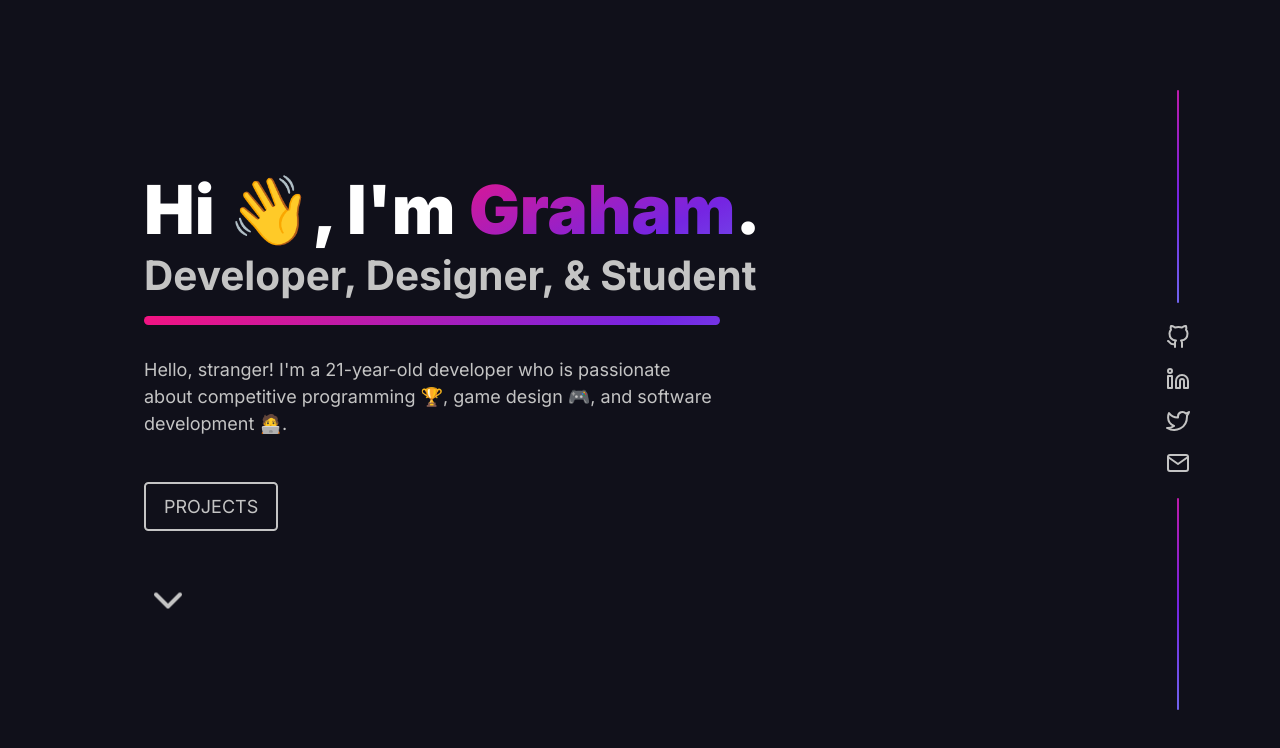
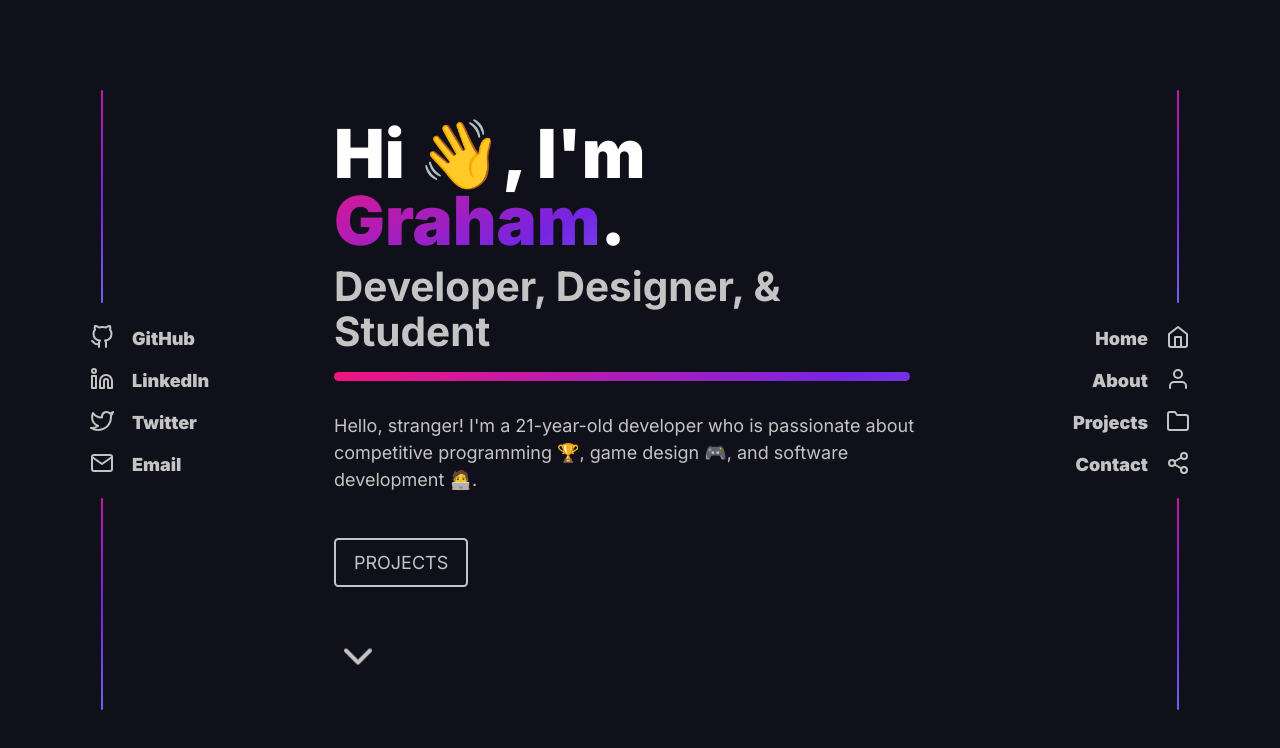
Before and after one commit to grahamcracker1234/portfolio-site, a Next.js app: page / in a window 1280 px wide. Shown: the top 748 px of the page. Built offline with nearby package versions, Linux system fonts and the light colour scheme.

Commit message:
better mobile accessibility

```diff
--- a/components/header.js
+++ b/components/header.js
@@ -16,13 +16,13 @@ function getAge(dateString) {
 
 export default function Header() {
   return (
-    <section className="lg:max-w-6xl container mx-auto lg:px-32 md:px-16 sm:px-8 xs:px-4 px-2 h-screen flex flex-col justify-center">
-      <h1 className="text-white font-black md:text-6xl sm:text-5xl xs:text-4xl text-3xl mb-2">
+    <section id="home" className="lg:max-w-xl lg:ml-auto min-[950px]:ml-40 min-[900px]:ml-30 min-[850px]:ml-20 md:ml-10 sm:max-w-md w-full mx-auto sm:px-4 xs:px-8 px-4 h-screen flex flex-col justify-center">
+      <h1 className="text-white font-black lg:text-6xl sm:text-5xl xs:text-4xl text-3xl mb-2">
         Hi 👋, I&apos;m <span className={`${utilsStyles.gradient} bg-clip-text `}>Graham</span>.
       </h1>
-      <h2 className="text-gray font-bold lg:text-4xl md:text-2xl sm:text-xl text-lg lg:mb-4 md:mb-3 mb-2">Developer, Designer, & Student</h2>
-      <hr className={`${utilsStyles.gradient} h-2 md:max-w-lg sm:max-w-md max-w-xs w-full mb-7 rounded`}/>
-      <p className="text-gray max-w-lg mb-10">Hello, stranger! I&apos;m a {getAge("2001/09/09")}-year-old developer who is passionate about competitive programming 🏆, game design 🎮, and software development 🧑‍💻.</p>
+      <h2 className="text-gray font-bold lg:text-4xl sm:text-xl text-lg lg:mb-4 mb-2">Developer, Designer, & Student</h2>
+      <hr className={`${utilsStyles.gradient} h-2 lg:max-w-lg sm:max-w-md max-w-xs w-full mb-7 rounded`}/>
+      <p className="text-gray lg:max-w-xl sm:max-w-lg max-w-md mb-10">Hello, stranger! I&apos;m a {getAge("2001/09/09")}-year-old developer who is passionate about competitive programming 🏆, game design 🎮, and software development 🧑‍💻.</p>
       <button className={utilsStyles.button}>Projects</button>
       <Icon.ChevronDown className={`text-gray ${styles.arrow}`} size={48}/>
     </section>
--- a/components/layout.js
+++ /dev/null
@@ -1,69 +0,0 @@
-import Head from 'next/head';
-import Image from 'next/image';
-import styles from './layout.module.css';
-import utilStyles from '../styles/utils.module.css';
-import Link from 'next/link';
-
-const name = 'Graham B. Preston';
-export const siteTitle = 'Next.js Sample Website';
-
-export default function Layout({ children, home }) {
-  return (
-    <div className={styles.container}>
-      <Head>
-        <link rel="icon" href="/favicon.ico" />
-        <meta
-          name="description"
-          content="Learn how to build a personal website using Next.js"
-        />
-        <meta
-          property="og:image"
-          content={`https://og-image.vercel.app/${encodeURI(
-            siteTitle,
-          )}.png?theme=light&md=0&fontSize=75px&images=https%3A%2F%2Fassets.vercel.com%2Fimage%2Fupload%2Ffront%2Fassets%2Fdesign%2Fnextjs-black-logo.svg`}
-        />
-        <meta name="og:title" content={siteTitle} />
-        <meta name="twitter:card" content="summary_large_image" />
-      </Head>
-      <header className={styles.header}>
-        {home ? (
-          <>
-            <Image
-              priority
-              src="/images/profile.jpg"
-              className={utilStyles.borderCircle}
-              height={144}
-              width={144}
-              alt=""
-            />
-            <h1 className={utilStyles.heading2Xl}>{name}</h1>
-          </>
-        ) : (
-          <>
-            <Link href="/">
-              <Image
-                priority
-                src="/images/profile.jpg"
-                className={utilStyles.borderCircle}
-                height={108}
-                width={108}
-                alt=""
-              />
-            </Link>
-            <h2 className={utilStyles.headingLg}>
-              <Link href="/" className={utilStyles.colorInherit}>
-                {name}
-              </Link>
-            </h2>
-          </>
-        )}
-      </header>
-      <main>{children}</main>
-      {!home && (
-        <div className={styles.backToHome}>
-          <Link href="/">← Back to home</Link>
-        </div>
-      )}
-    </div>
-  );
-}
--- a/components/layout.module.css
+++ /dev/null
@@ -1,15 +0,0 @@
-.container {
-	max-width: 36rem;
-	padding: 0 1rem;
-	margin: 3rem auto 6rem;
-}
-
-.header {
-	display: flex;
-	flex-direction: column;
-	align-items: center;
-}
-
-.backToHome {
-	margin: 3rem 0 0;
-}
--- a/components/side-bars.js
+++ b/components/side-bars.js
@@ -1,30 +1,47 @@
 import utilsStyles from '../styles/utils.module.scss';
 import styles from './side-bars.module.scss';
 import * as Icon from 'react-feather';
+import Link from 'next/link';
 
 export default function SideBars() {
   return (
-    <ul className={`${styles.listPseudo} flex flex-col absolute right-20 bottom-20 top-20 text-gray invisible lg:visible items-center`}>
-      <li name="GitHub" className={`${styles.hover} py-2`}>
-        <a target="_blank" rel="noopener noreferrer" href="https://github.com/grahamcracker1234">
+    <>
+      <ul className={`${styles.listPseudo} ${styles.rightBar}`}>
+        <li>
+          <Link href="#home" name="Home" className={`${styles.hover} py-2 block`}><Icon.Home/></Link>
+        </li>
+        <li>
+          <Link href="#about" name="About" className={`${styles.hover} py-2 block`}><Icon.User/></Link>
+        </li>
+        <li>
+          <Link href="#projects" name="Projects" className={`${styles.hover} py-2 block`}><Icon.Folder/></Link>
+        </li>
+        <li>
+          <Link href="#contact" name="Contact" className={`${styles.hover} py-2 block`}><Icon.Share2/></Link>
+        </li>
+      </ul>
+      <ul className={`${styles.listPseudo} ${styles.leftBar}`}>
+        <li>
+          <a target="_blank" name="GitHub" rel="noopener noreferrer" href="https://github.com/grahamcracker1234" className={`${styles.hover} py-2 block`}>
             <Icon.GitHub/>
           </a>
         </li>
-      <li name="LinkedIn" className={`${styles.hover} py-2`}>
-        <a target="_blank" rel="noopener noreferrer" href="https://www.linkedin.com/in/grahampreston1234/">
+        <li>
+          <a target="_blank" name="LinkedIn" rel="noopener noreferrer" href="https://www.linkedin.com/in/grahampreston1234/" className={`${styles.hover} py-2 block`}>
             <Icon.Linkedin/>
           </a>
         </li>
-      <li name="Twitter" className={`${styles.hover} py-2`}>
-        <a target="_blank" rel="noopener noreferrer" href="https://twitter.com/grahamcracker9_/">
+        <li>
+          <a target="_blank" name="Twitter" rel="noopener noreferrer" href="https://twitter.com/grahamcracker9_/" className={`${styles.hover} py-2 block`}>
             <Icon.Twitter/>
           </a>
         </li>
-      <li name="Email" className={`${styles.hover} py-2`}>
-        <a target="_blank" rel="noopener noreferrer" href="mailto:g.b.preston@proton.me">
+        <li>
+          <a target="_blank" name="Email" rel="noopener noreferrer" href="mailto:g.b.preston@proton.me" className={`${styles.hover} py-2 block`}>
             <Icon.Mail/>
           </a>
         </li>
       </ul>
+    </>
   )
 }
--- a/components/side-bars.module.scss
+++ b/components/side-bars.module.scss
@@ -1,14 +1,36 @@
 @use "../styles/utils.module";
 
-// .list {
-//   &::after,
-//   &::before {
-//     content: "";
-//     height: 100%;
-//     width: 0.1rem;
-//     @extend %gradient;
-//   }
-// }
+.bar {
+  @apply flex flex-col absolute bottom-20 top-20 text-gray invisible items-center;
+}
+
+.rightBar {
+  @apply bar xl:right-20 right-10 md:visible;
+  & .hover {
+    &::before,
+    &:hover::before {
+      right: calc(100% + 1rem);
+      opacity: 1;
+    }
+    // &:hover::before {
+    //   right: calc(100% + 1rem);
+    // }
+  }
+}
+
+.leftBar {
+  @apply bar xl:left-20 left-10 lg:visible;
+  & .hover {
+    &::before,
+    &:hover::before {
+      left: calc(100% + 1rem);
+      opacity: 1;
+    }
+    // &:hover::before {
+    //   left: calc(100% + 1rem);
+    // }
+  }
+}
 
 .listPseudo {
   &::after,
@@ -35,20 +57,31 @@
     content: attr(name);
     position: absolute;
     opacity: 0;
-    right: 100%;
-    transition: right ease 200ms, opacity linear 200ms;
+    transition: right ease 200ms, left ease 200ms, opacity linear 200ms;
     // transition-property: opacity, right;
-    pointer-events: none;
     background-clip: text;
     @apply font-black;
     // @extend %gradient;
   }
-  &:hover {
+  &:hover,
+  &:active {
     @apply text-white;
     @extend %drop-shadow;
     &::before {
-      right: calc(100% + 1rem);
       opacity: 1;
     }
   }
 }
+
+@media (hover: hover) {
+  .leftBar .hover::before {
+    left: 100%;
+    opacity: 0;
+    pointer-events: none;
+  }
+  .rightBar .hover::before {
+    right: 100%;
+    opacity: 0;
+    pointer-events: none;
+  }
+}
```
Lines whose indentation alone changed are shown as unchanged.
